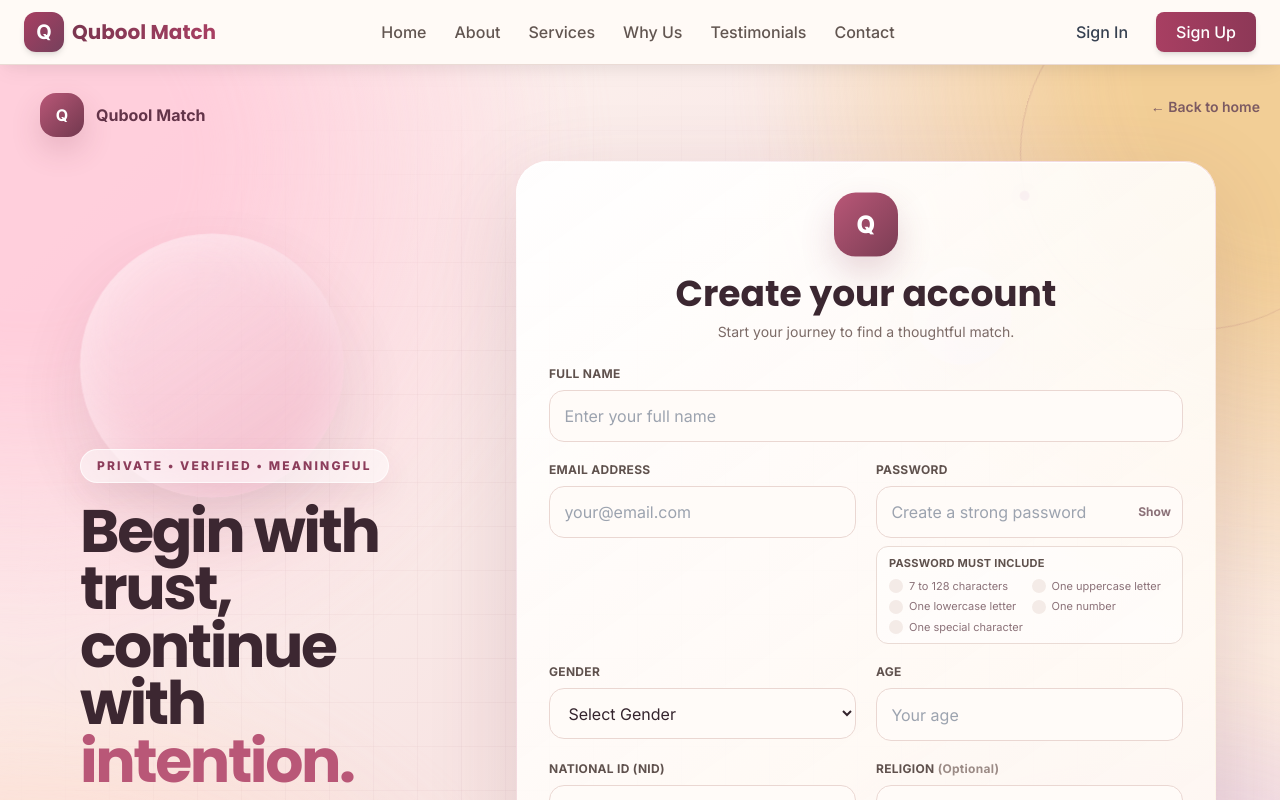
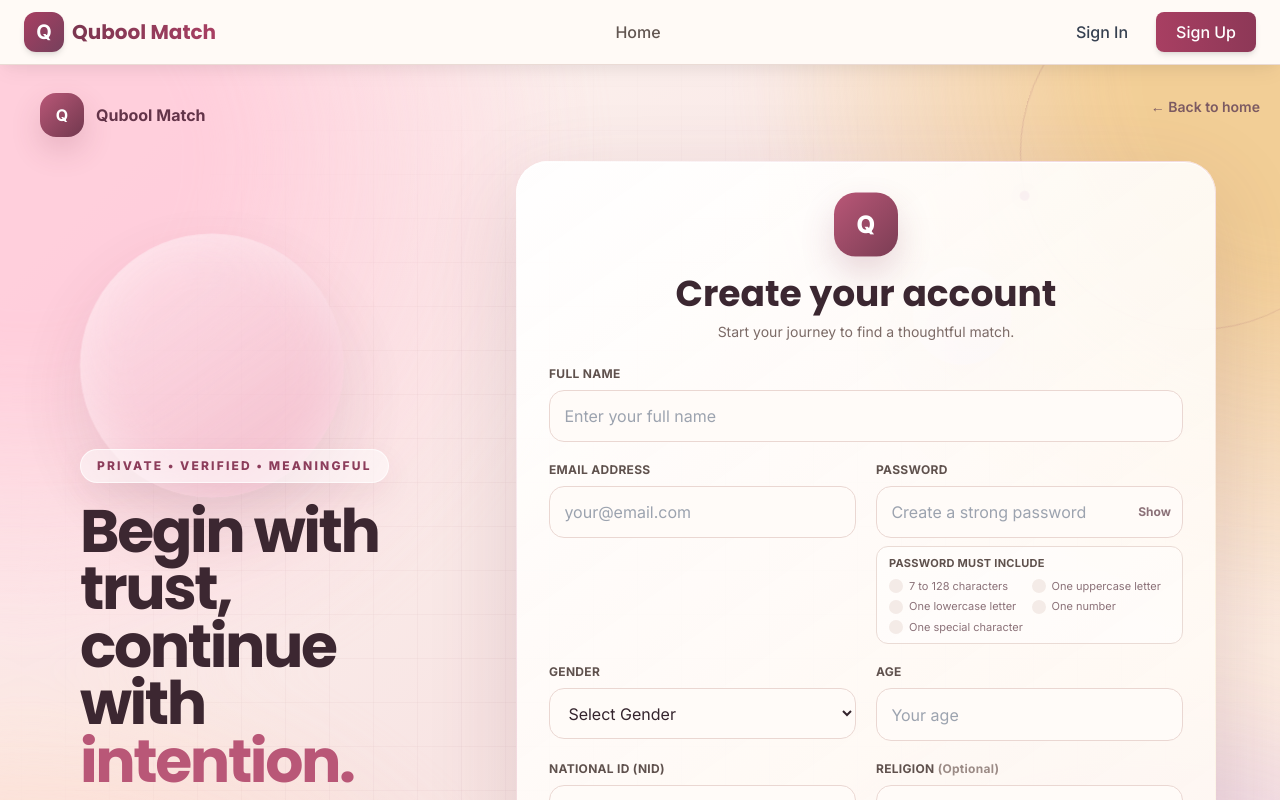
Before and after one commit to NishatNs/QuboolMatch, a React (Vite) app in the folder frontend/: page /signup in a window 1280 px wide. Shown: the top 800 px of the page. Built offline with nearby package versions, Linux system fonts and the light colour scheme; no server answers.

Commit message:
Simplify navbar and validate NID length

```diff
--- a/frontend/src/components/Navbar.tsx
+++ b/frontend/src/components/Navbar.tsx
@@ -166,11 +166,6 @@ const Navbar: React.FC = () => {
           {/* Desktop Navigation */}
           <div className="hidden lg:flex items-center space-x-1">
             <NavLink to="/#home">Home</NavLink>
-            <NavLink to="/#about">About</NavLink>
-            <NavLink to="/#services">Services</NavLink>
-            <NavLink to="/#why-choose-us">Why Us</NavLink>
-            <NavLink to="/#testimonials">Testimonials</NavLink>
-            <NavLink to="/#contact">Contact</NavLink>
 
             {isLoggedIn && (
               <>
@@ -243,11 +238,6 @@ const Navbar: React.FC = () => {
           <div className="lg:hidden py-4 border-t border-gray-100 animate-slide-down">
             <div className="flex flex-col space-y-2">
               <MobileNavLink to="/#home" onClick={() => setIsMobileMenuOpen(false)}>Home</MobileNavLink>
-              <MobileNavLink to="/#about" onClick={() => setIsMobileMenuOpen(false)}>About</MobileNavLink>
-              <MobileNavLink to="/#services" onClick={() => setIsMobileMenuOpen(false)}>Services</MobileNavLink>
-              <MobileNavLink to="/#why-choose-us" onClick={() => setIsMobileMenuOpen(false)}>Why Us</MobileNavLink>
-              <MobileNavLink to="/#testimonials" onClick={() => setIsMobileMenuOpen(false)}>Testimonials</MobileNavLink>
-              <MobileNavLink to="/#contact" onClick={() => setIsMobileMenuOpen(false)}>Contact</MobileNavLink>
 
               {isLoggedIn && (
                 <>
--- a/frontend/src/pages/SignUp.tsx
+++ b/frontend/src/pages/SignUp.tsx
@@ -10,6 +10,7 @@ const PASSWORD_REQUIREMENTS = [
   { label: "One number", test: (value: string) => /\d/.test(value) },
   { label: "One special character", test: (value: string) => /[^A-Za-z0-9]/.test(value) },
 ];
+const MIN_NID_LENGTH = 8;
 
 const getPasswordIssues = (password: string) => {
   return PASSWORD_REQUIREMENTS.filter((requirement) => !requirement.test(password));
@@ -81,6 +82,12 @@ const SignUp: React.FC = () => {
     // Client-side validations
     if (!formData.name.trim() || !formData.email.trim() || !formData.password || !formData.gender || !formData.nid.trim() || !formData.age || !ageRange.from || !ageRange.to) {
       setError("Please fill in all required fields before signing up.");
+      setLoading(false);
+      return;
+    }
+
+    if (formData.nid.trim().length < MIN_NID_LENGTH) {
+      setError(`NID number must be at least ${MIN_NID_LENGTH} characters.`);
       setLoading(false);
       return;
     }
@@ -323,6 +330,7 @@ const SignUp: React.FC = () => {
                   placeholder="Enter your NID number"
                   value={formData.nid}
                   onChange={handleInputChange}
+                  minLength={MIN_NID_LENGTH}
                   required
                 />
               </div>
```
Also changed, not shown: 1 other file (tests, documents, lock files or other folders).
